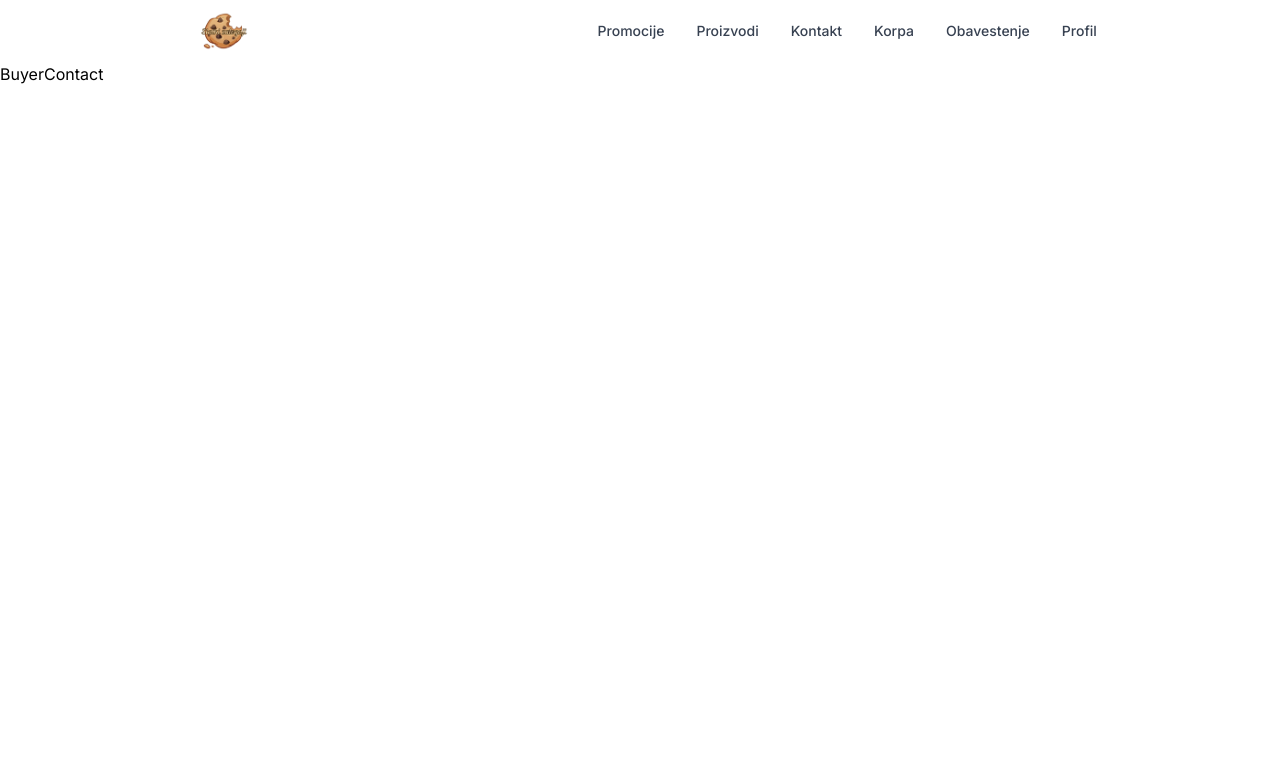
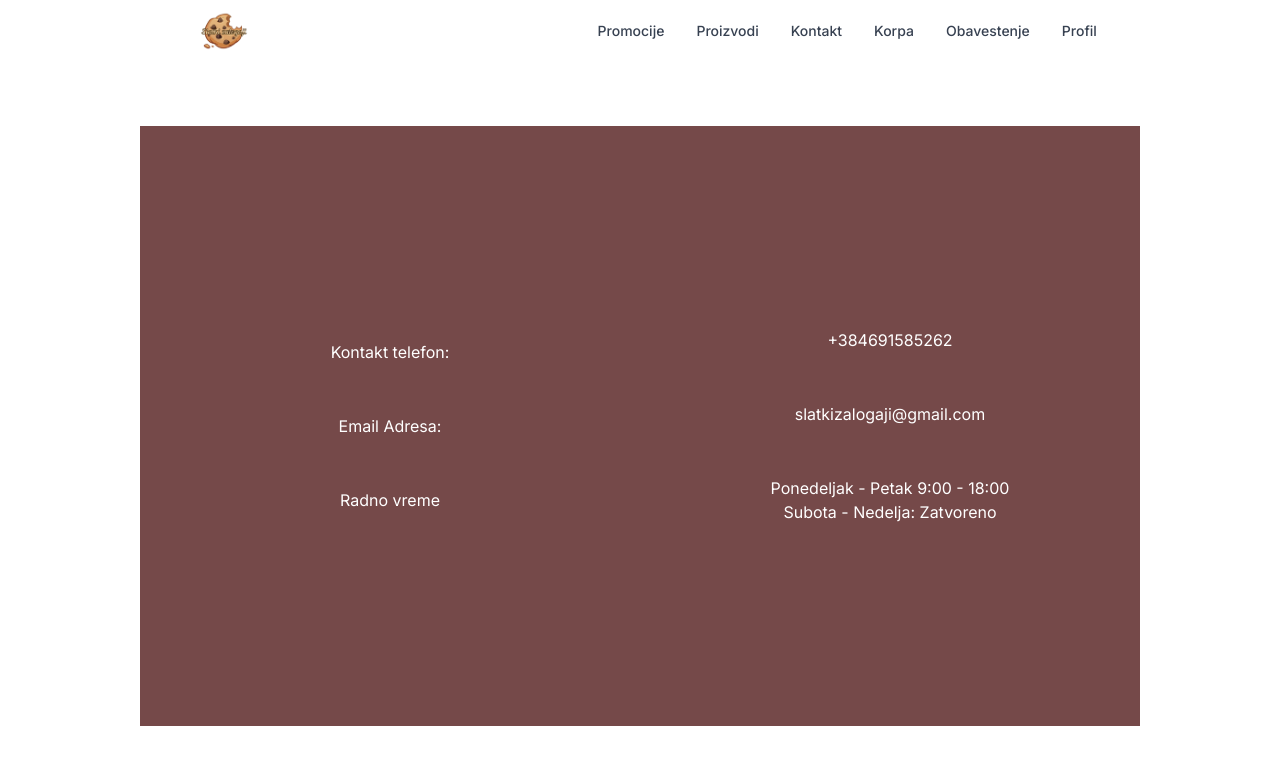
Before and after one commit to sholle7/PKI-WebApp, a Next.js app in the folder pki_web_app/: page /buyerContact in a window 1280 px wide. Shown: the top 764 px of the page. Built offline with nearby package versions, Linux system fonts and the light colour scheme.

Commit message:
added contact page

```diff
--- a/pki_web_app/src/app/(buyer)/buyerContact/page.tsx
+++ b/pki_web_app/src/app/(buyer)/buyerContact/page.tsx
@@ -2,7 +2,34 @@ import React from 'react'
 
 const BuyerContact = () => {
   return (
-    <div>BuyerContact</div>
+    <div className='mainContainerContact'>
+      <div className='contactContainer'>
+        <div className='firstColumnContact'>
+          <div>
+            Kontakt telefon:
+          </div>
+          <div>
+            Email Adresa:
+          </div>
+          <div>
+            Radno vreme
+          </div>
+        </div>
+
+        <div className='secondColumnContact'>
+          <div>
+            +384691585262
+          </div>
+          <div>
+            slatkizalogaji@gmail.com
+          </div>
+          <div>
+            Ponedeljak - Petak 9:00 - 18:00 <br/>
+            Subota - Nedelja: Zatvoreno
+          </div>
+        </div>
+      </div>
+    </div>
   )
 }
 
--- a/pki_web_app/src/styles/globals.css
+++ b/pki_web_app/src/styles/globals.css
@@ -143,3 +143,38 @@ input[type=submit]:hover {
   top: 50%;
   right: 30%;
 }
+
+.mainContainerContact {
+  display: flex;
+  align-items: center;
+  justify-content: center;
+}
+
+.contactContainer {
+  background-color: #754949;
+  display: flex;
+  align-items: center;
+  justify-content: center;
+  flex-direction: row;
+  height: 600px;
+  width: 1000px;
+  margin-top: 5%;
+}
+
+.firstColumnContact {
+  flex: 1;
+  text-align: center;
+  color: white;
+  display: flex;
+  flex-direction: column;
+  row-gap: 50px;
+}
+
+.secondColumnContact {
+  flex: 1;
+  text-align: center;
+  color: white;
+  display: flex;
+  flex-direction: column;
+  row-gap: 50px;
+}
```
